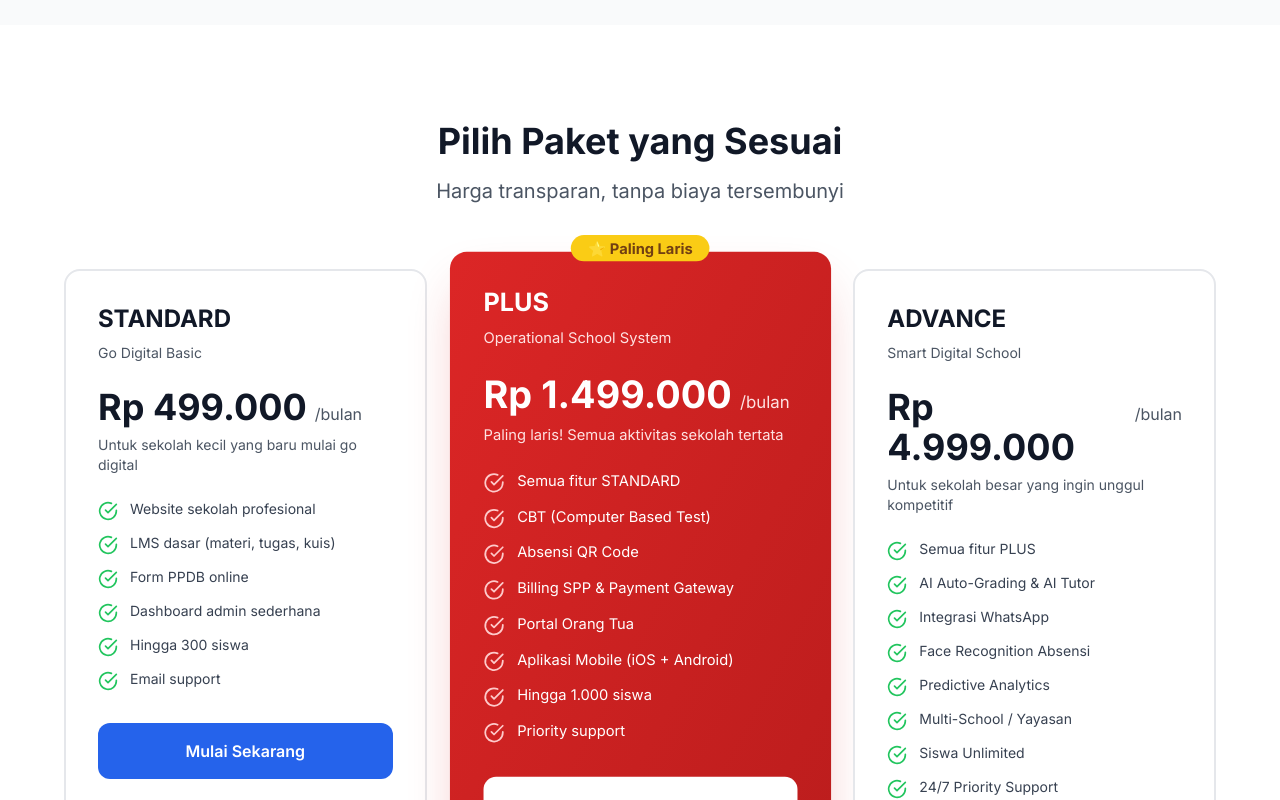
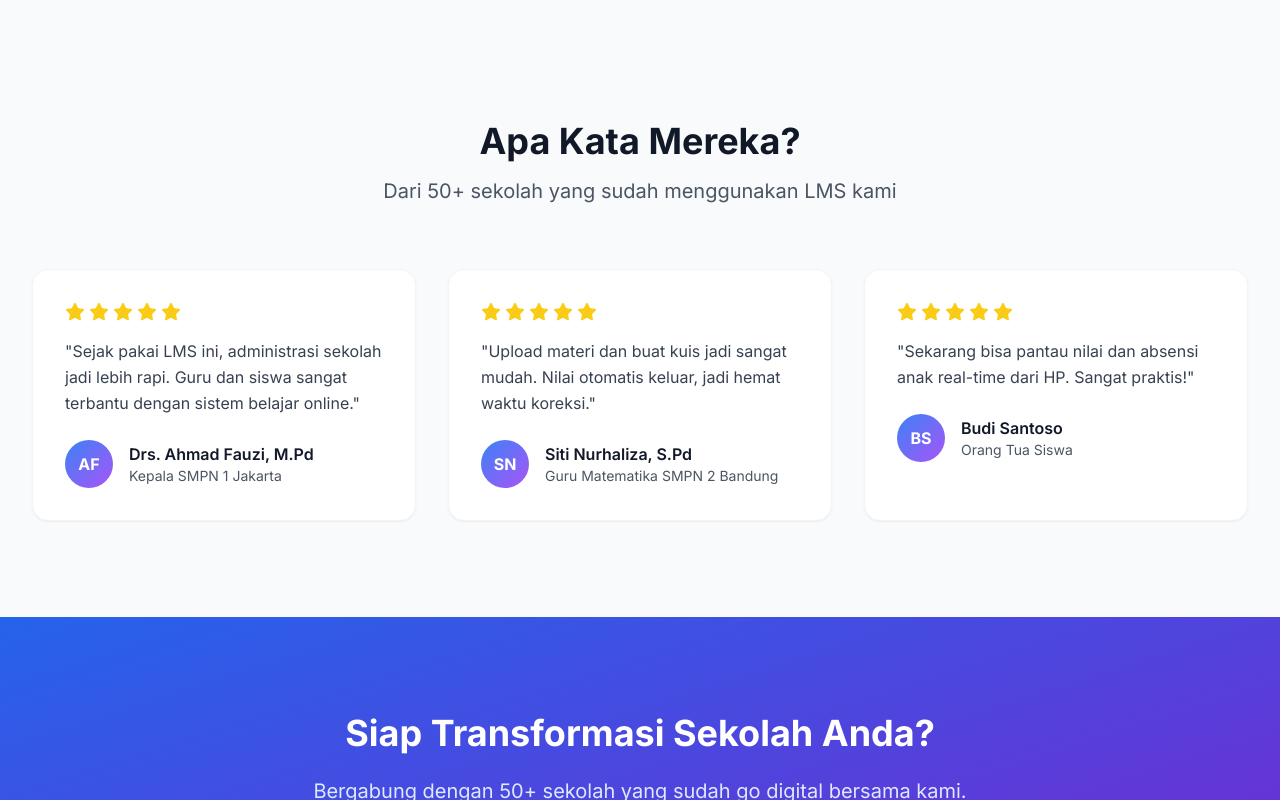
Before and after one commit to ikurniawann/lms, a Next.js app: page / in a window 1280 px wide. Shown: the part 1800-2600 px from the top of the page. Built offline with nearby package versions, Linux system fonts and the light colour scheme.

Commit message:
chore: remove pricing section from landing page

```diff
--- a/src/app/page.tsx
+++ b/src/app/page.tsx
@@ -164,7 +164,6 @@ export default function LandingPage() {
 
             <div className="hidden md:flex items-center space-x-8">
               <Link href="#features" className="text-gray-600 hover:text-gray-900 transition-colors">Fitur</Link>
-              <Link href="#pricing" className="text-gray-600 hover:text-gray-900 transition-colors">Harga</Link>
               <Link href="#testimonials" className="text-gray-600 hover:text-gray-900 transition-colors">Testimoni</Link>
               <Link href="#contact" className="text-gray-600 hover:text-gray-900 transition-colors">Kontak</Link>
             </div>
@@ -306,88 +305,6 @@ export default function LandingPage() {
         </div>
       </section>
 
-      {/* Pricing Section */}
-      <section id="pricing" className="py-24 bg-white">
-        <div className="max-w-7xl mx-auto px-4 sm:px-6 lg:px-8">
-          <div className="text-center mb-16">
-            <h2 className="text-4xl font-bold text-gray-900 mb-4">
-              Pilih Paket yang Sesuai
-            </h2>
-            <p className="text-xl text-gray-600 max-w-3xl mx-auto">
-              Harga transparan, tanpa biaya tersembunyi
-            </p>
-          </div>
-
-          <div className="grid md:grid-cols-3 gap-8 max-w-6xl mx-auto">
-            {pricingPlans.map((plan, index) => (
-              <div
-                key={index}
-                className={`relative rounded-2xl p-8 ${
-                  plan.popular
-                    ? 'bg-gradient-to-br from-red-600 to-red-700 text-white shadow-2xl shadow-red-600/30 scale-105'
-                    : 'bg-white border-2 border-gray-200 hover:border-blue-600'
-                } transition-all duration-300`}
-              >
-                {plan.popular && (
-                  <div className="absolute -top-4 left-1/2 transform -translate-x-1/2">
-                    <span className="bg-yellow-400 text-yellow-900 px-4 py-1 rounded-full text-sm font-bold">
-                      ⭐ Paling Laris
-                    </span>
-                  </div>
-                )}
-
-                <div className="mb-6">
-                  <h3 className={`text-2xl font-bold mb-2 ${plan.popular ? 'text-white' : 'text-gray-900'}`}>
-                    {plan.name}
-                  </h3>
-                  <p className={`text-sm ${plan.popular ? 'text-red-100' : 'text-gray-600'}`}>
-                    {plan.tagline}
-                  </p>
-                </div>
-
-                <div className="mb-6">
-                  <div className="flex items-baseline">
-                    <span className={`text-4xl font-bold ${plan.popular ? 'text-white' : 'text-gray-900'}`}>
-                      Rp {plan.price}
-                    </span>
-                    <span className={`ml-2 ${plan.popular ? 'text-red-100' : 'text-gray-600'}`}>
-                      {plan.period}
-                    </span>
-                  </div>
-                  <p className={`text-sm mt-2 ${plan.popular ? 'text-red-100' : 'text-gray-600'}`}>
-                    {plan.description}
-                  </p>
-                </div>
-
-                <ul className="space-y-3 mb-8">
-                  {plan.features.map((feature, idx) => (
-                    <li key={idx} className="flex items-start space-x-3">
-                      <CheckCircle className={`w-5 h-5 flex-shrink-0 mt-0.5 ${
-                        plan.popular ? 'text-red-200' : 'text-green-500'
-                      }`} />
-                      <span className={`text-sm ${plan.popular ? 'text-white' : 'text-gray-700'}`}>
-                        {feature}
-                      </span>
-                    </li>
-                  ))}
-                </ul>
-
-                <Link
-                  href="/register"
-                  className={`block w-full py-4 rounded-xl font-semibold text-center transition-all ${
-                    plan.popular
-                      ? 'bg-white text-red-600 hover:bg-gray-100'
-                      : 'bg-blue-600 text-white hover:bg-blue-700'
-                  }`}
-                >
-                  {plan.cta}
-                </Link>
-              </div>
-            ))}
-          </div>
-        </div>
-      </section>
-
       {/* Testimonials Section */}
       <section id="testimonials" className="py-24 bg-gray-50">
         <div className="max-w-7xl mx-auto px-4 sm:px-6 lg:px-8">
```
